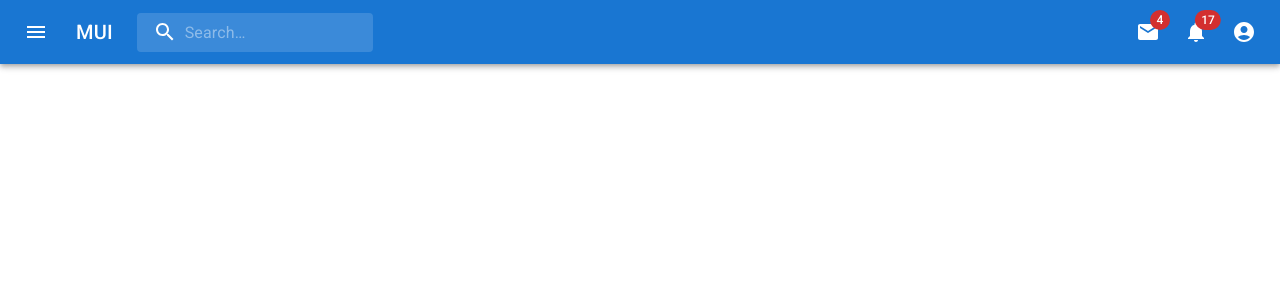
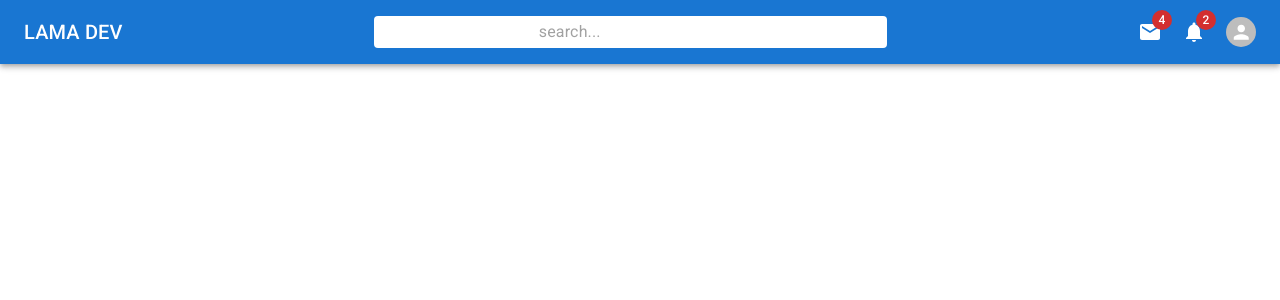
Before and after one commit to xleonard1/Ecommerce-Marketplace, a React (Create React App) app in the folder client/: page / in a window 1280 px wide. Shown: the top 300 px of the page. Built offline with nearby package versions, Linux system fonts and the light colour scheme.

Commit message:
added styling to bar

```diff
--- a/client/src/Components/header.js
+++ b/client/src/Components/header.js
@@ -1,233 +1,93 @@
-import * as React from 'react';
-import { styled, alpha } from '@mui/material/styles';
-import AppBar from '@mui/material/AppBar';
-import Box from '@mui/material/Box';
-import Toolbar from '@mui/material/Toolbar';
-import IconButton from '@mui/material/IconButton';
-import Typography from '@mui/material/Typography';
-import InputBase from '@mui/material/InputBase';
-import Badge from '@mui/material/Badge';
-import MenuItem from '@mui/material/MenuItem';
-import Menu from '@mui/material/Menu';
-import MenuIcon from '@mui/icons-material/Menu';
-import SearchIcon from '@mui/icons-material/Search';
-import AccountCircle from '@mui/icons-material/AccountCircle';
-import MailIcon from '@mui/icons-material/Mail';
-import NotificationsIcon from '@mui/icons-material/Notifications';
-import MoreIcon from '@mui/icons-material/MoreVert';
+import { AppBar, Toolbar, styled, Typography, InputBase, Badge, Avatar, Menu, MenuItem} from "@mui/material";
+import { Pets, Mail, Notifications } from '@mui/icons-material'
+import React, { useState } from "react";
+
+const StyledToolbar = styled(Toolbar)({
+    display: 'flex',
+    justifyContent: 'space-between'
+})
 
 const Search = styled('div')(({ theme }) => ({
-  position: 'relative',
+    backgroundColor: 'white',
+    padding: '0 10px',
     borderRadius: theme.shape.borderRadius,
-  backgroundColor: alpha(theme.palette.common.white, 0.15),
-  '&:hover': {
-    backgroundColor: alpha(theme.palette.common.white, 0.25),
-  },
-  marginRight: theme.spacing(2),
-  marginLeft: 0,
-  width: '100%',
-  [theme.breakpoints.up('sm')]: {
-    marginLeft: theme.spacing(3),
-    width: 'auto',
-  },
-}));
+    width: '40%'
+}))
 
-const SearchIconWrapper = styled('div')(({ theme }) => ({
-  padding: theme.spacing(0, 2),
-  height: '100%',
-  position: 'absolute',
-  pointerEvents: 'none',
+const Icons = styled('div')(({ theme }) => ({
+   display: 'none',
+   gap: '20px',
+   alignItems: 'center',
+   [theme.breakpoints.up('sm')]:{
+     display: 'flex'
+   }
+}))
+
+const UserBox = styled('div')(({ theme }) => ({
     display: 'flex',
+    gap: '10px',
     alignItems: 'center',
-  justifyContent: 'center',
-}));
+    [theme.breakpoints.up('sm')]:{
+        display: 'none'
+    }
+ }))
 
-const StyledInputBase = styled(InputBase)(({ theme }) => ({
-  color: 'inherit',
-  '& .MuiInputBase-input': {
-    padding: theme.spacing(1, 1, 1, 0),
-    // vertical padding + font size from searchIcon
-    paddingLeft: `calc(1em + ${theme.spacing(4)})`,
-    transition: theme.transitions.create('width'),
-    width: '100%',
-    [theme.breakpoints.up('md')]: {
-      width: '20ch',
-    },
-  },
-}));
+const Navbar = () => {
+    const[open, setOpen] = useState(false);
 
-export default function PrimarySearchAppBar() {
-  const [anchorEl, setAnchorEl] = React.useState(null);
-  const [mobileMoreAnchorEl, setMobileMoreAnchorEl] = React.useState(null);
-
-  const isMenuOpen = Boolean(anchorEl);
-  const isMobileMenuOpen = Boolean(mobileMoreAnchorEl);
-
-  const handleProfileMenuOpen = (event) => {
-    setAnchorEl(event.currentTarget);
-  };
-
-  const handleMobileMenuClose = () => {
-    setMobileMoreAnchorEl(null);
-  };
-
-  const handleMenuClose = () => {
-    setAnchorEl(null);
-    handleMobileMenuClose();
-  };
-
-  const handleMobileMenuOpen = (event) => {
-    setMobileMoreAnchorEl(event.currentTarget);
-  };
-
-  const menuId = 'primary-search-account-menu';
-  const renderMenu = (
+    return (
+        <AppBar position='sticky'>
+            <StyledToolbar>
+                <Typography
+                    variant="h6"
+                    sx={{ display: {xs: 'none', sm: 'block'}}}
+                >
+                    LAMA DEV
+                </Typography>
+                <Pets sx={{ display: {xs: 'block', sm: 'none'}}}/>
+                <Search><InputBase placeholder="search..."/></Search>
+                <Icons>
+                    <Badge badgeContent={4} color="error">
+                        <Mail />
+                    </Badge>
+                    <Badge badgeContent={2} color="error">
+                        <Notifications />
+                    </Badge>
+                    <Avatar
+                        sx={{width: 30, height: 30}}
+                        // src={spencer}
+                        onClick={(e) => setOpen(true)}
+                    />
+                </Icons>
+                <UserBox>
+                    <Avatar
+                        sx={{width: 30, height: 30}}
+                        // src={spencer}
+                        onClick={(e) => setOpen(true)}
+                    />
+                    <Typography variant='span'>Spencer</Typography>
+                </UserBox>
+            </StyledToolbar>
             <Menu
-      anchorEl={anchorEl}
+                id="demo-positioned-menu"
+                aria-labelledby="demo-positioned-button"
+                open={open}
+                onClose={(e) => setOpen(false)}
                 anchorOrigin={{
                 vertical: 'top',
                 horizontal: 'right',
                 }}
-      id={menuId}
-      keepMounted
                 transformOrigin={{
                 vertical: 'top',
                 horizontal: 'right',
                 }}
-      open={isMenuOpen}
-      onClose={handleMenuClose}
             >
-      <MenuItem onClick={handleMenuClose}>Profile</MenuItem>
-      <MenuItem onClick={handleMenuClose}>My account</MenuItem>
+                <MenuItem >Profile</MenuItem>
+                <MenuItem >My account</MenuItem>
+                <MenuItem >Logout</MenuItem>
             </Menu>
-  );
+        </AppBar>
+    )
+};
 
-  const mobileMenuId = 'primary-search-account-menu-mobile';
-  const renderMobileMenu = (
-    <Menu
-      anchorEl={mobileMoreAnchorEl}
-      anchorOrigin={{
-        vertical: 'top',
-        horizontal: 'right',
-      }}
-      id={mobileMenuId}
-      keepMounted
-      transformOrigin={{
-        vertical: 'top',
-        horizontal: 'right',
-      }}
-      open={isMobileMenuOpen}
-      onClose={handleMobileMenuClose}
-    >
-      <MenuItem>
-        <IconButton size="large" aria-label="show 4 new mails" color="inherit">
-          <Badge badgeContent={4} color="error">
-            <MailIcon />
-          </Badge>
-        </IconButton>
-        <p>Messages</p>
-      </MenuItem>
-      <MenuItem>
-        <IconButton
-          size="large"
-          aria-label="show 17 new notifications"
-          color="inherit"
-        >
-          <Badge badgeContent={17} color="error">
-            <NotificationsIcon />
-          </Badge>
-        </IconButton>
-        <p>Notifications</p>
-      </MenuItem>
-      <MenuItem onClick={handleProfileMenuOpen}>
-        <IconButton
-          size="large"
-          aria-label="account of current user"
-          aria-controls="primary-search-account-menu"
-          aria-haspopup="true"
-          color="inherit"
-        >
-          <AccountCircle />
-        </IconButton>
-        <p>Profile</p>
-      </MenuItem>
-    </Menu>
-  );
-
-  return (
-    <Box sx={{ flexGrow: 1 }}>
-      <AppBar position="static">
-        <Toolbar>
-          <IconButton
-            size="large"
-            edge="start"
-            color="inherit"
-            aria-label="open drawer"
-            sx={{ mr: 2 }}
-          >
-            <MenuIcon />
-          </IconButton>
-          <Typography
-            variant="h6"
-            noWrap
-            component="div"
-            sx={{ display: { xs: 'none', sm: 'block' } }}
-          >
-            MUI
-          </Typography>
-          <Search>
-            <SearchIconWrapper>
-              <SearchIcon />
-            </SearchIconWrapper>
-            <StyledInputBase
-              placeholder="Search…"
-              inputProps={{ 'aria-label': 'search' }}
-            />
-          </Search>
-          <Box sx={{ flexGrow: 1 }} />
-          <Box sx={{ display: { xs: 'none', md: 'flex' } }}>
-            <IconButton size="large" aria-label="show 4 new mails" color="inherit">
-              <Badge badgeContent={4} color="error">
-                <MailIcon />
-              </Badge>
-            </IconButton>
-            <IconButton
-              size="large"
-              aria-label="show 17 new notifications"
-              color="inherit"
-            >
-              <Badge badgeContent={17} color="error">
-                <NotificationsIcon />
-              </Badge>
-            </IconButton>
-            <IconButton
-              size="large"
-              edge="end"
-              aria-label="account of current user"
-              aria-controls={menuId}
-              aria-haspopup="true"
-              onClick={handleProfileMenuOpen}
-              color="inherit"
-            >
-              <AccountCircle />
-            </IconButton>
-          </Box>
-          <Box sx={{ display: { xs: 'flex', md: 'none' } }}>
-            <IconButton
-              size="large"
-              aria-label="show more"
-              aria-controls={mobileMenuId}
-              aria-haspopup="true"
-              onClick={handleMobileMenuOpen}
-              color="inherit"
-            >
-              <MoreIcon />
-            </IconButton>
-          </Box>
-        </Toolbar>
-      </AppBar>
-      {renderMobileMenu}
-      {renderMenu}
-    </Box>
-  );
-}
+export default Navbar;
```
Lines whose indentation alone changed are shown as unchanged.
